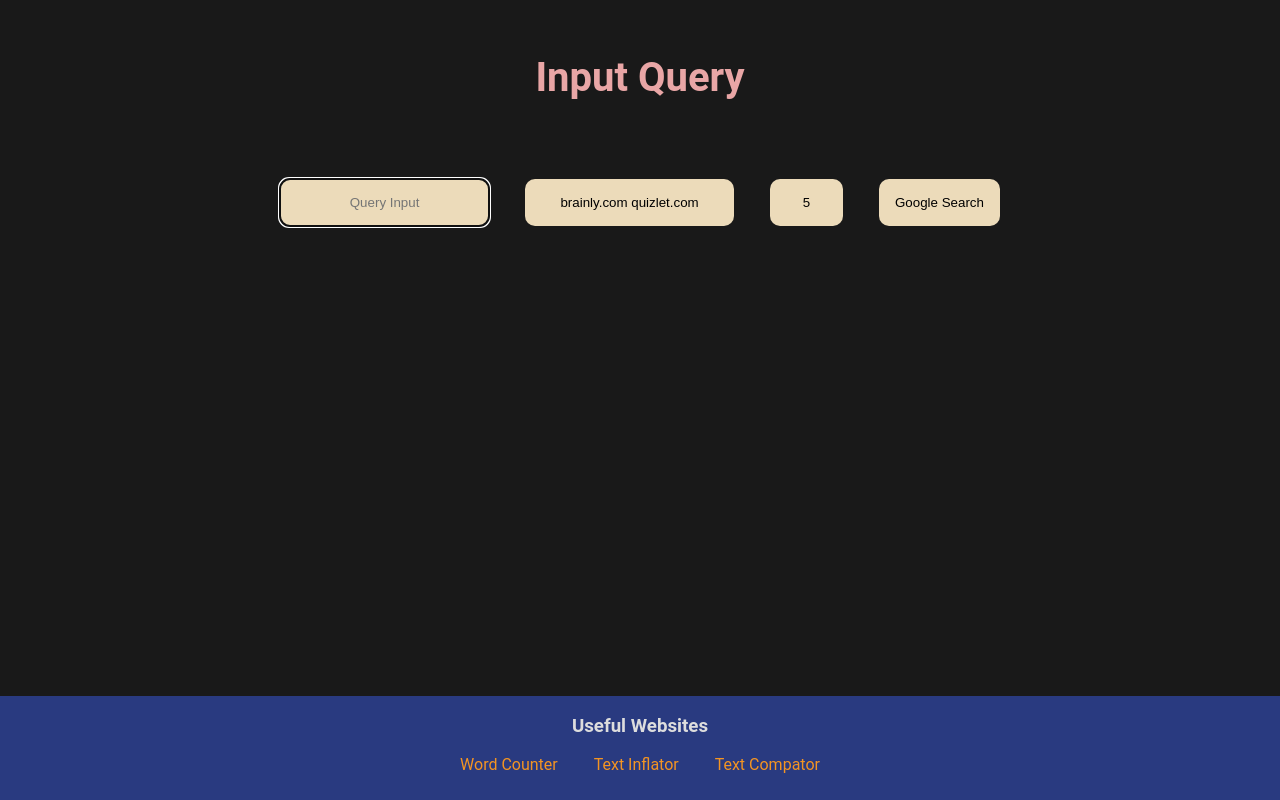
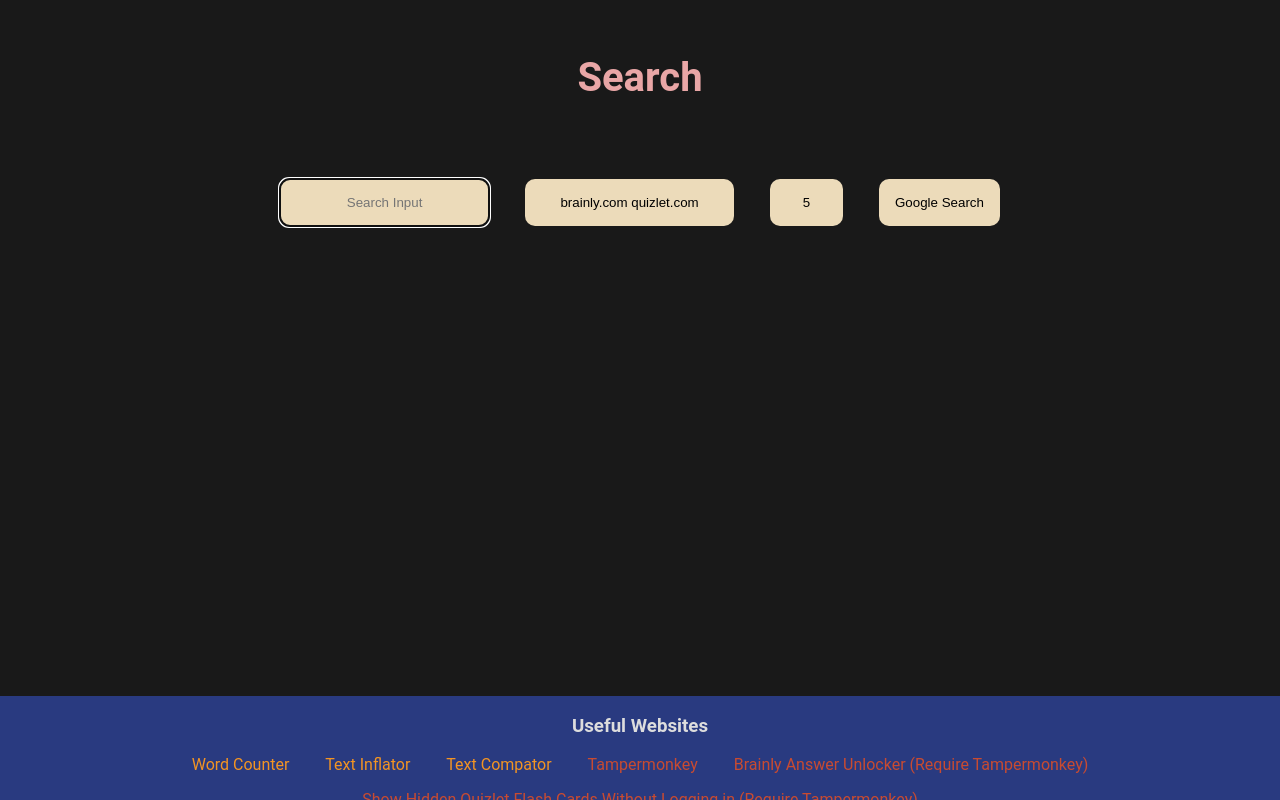
Before and after one commit to YeetingWaterbottle/brainly-search-flask, a Flask app: page / in a window 1280 px wide. Run offline with Flask 2, Linux system fonts and the light colour scheme.

Commit message:
add style.css instead of inside html, add more useful websites and better styling

```diff
--- /dev/null
+++ b/static/css/style.css
@@ -0,0 +1,79 @@
+body {
+    font-family: Roboto, arial, sans-serif;
+    text-align: center;
+    background-color: rgb(25, 25, 25);
+}
+
+a {
+    color: rgb(83, 126, 197);
+    margin: 1rem;
+    text-decoration: none;
+}
+
+form {
+    padding: 1rem;
+}
+
+input {
+    padding: 1rem;
+    margin: 1rem;
+    text-align: center;
+    background-color: rgb(236, 219, 186);
+    border: none;
+    border-radius: 10px;
+}
+
+input[type="number"]::-webkit-inner-spin-button,
+input[type="number"]::-webkit-outer-spin-button {
+    -webkit-appearance: none;
+    margin: 0;
+}
+
+h1 {
+    color: rgb(233, 166, 166);
+    font-size: 2.5rem;
+}
+
+h2 {
+    color: rgb(221, 221, 221);
+    padding: 1rem;
+}
+
+h3 {
+    color: rgb(221, 221, 221);
+}
+
+footer {
+    position: absolute;
+    left: 0;
+    bottom: 0;
+    width: 100%;
+    min-height: 6.5rem;
+    max-height: 6.5rem;
+    overflow-y: auto;
+    height: auto;
+    background: rgb(41, 58, 128);
+}
+
+footer a {
+    color: rgb(243, 148, 34);
+    margin-top: 0;
+    display: inline-block;
+}
+
+.warning {
+    color: rgb(200, 75, 49);
+}
+
+::-webkit-scrollbar {
+    width: 0.5rem;
+}
+
+::-webkit-scrollbar-track {
+    background-color: transparent;
+}
+
+::-webkit-scrollbar-thumb {
+    background-color: #d6dee1;
+    border-radius: 20px;
+}
--- a/templates/base.html
+++ b/templates/base.html
@@ -4,62 +4,14 @@
         <meta charset="UTF-8" />
         <meta http-equiv="X-UA-Compatible" content="IE=edge" />
         <meta name="viewport" content="width=device-width, initial-scale=1.0" />
-        <style>
-            body {
-                font-family: Roboto, arial, sans-serif;
-                text-align: center;
-                background-color: rgb(25, 25, 25);
-            }
-            a {
-                color: rgb(83, 126, 197);
-                padding: 1rem;
-                text-decoration: none;
-            }
-            form {
-                padding: 1rem;
-            }
-            input {
-                padding: 1rem;
-                margin: 1rem;
-                text-align: center;
-                background-color: rgb(236, 219, 186);
-                border: none;
-                border-radius: 10px;
-            }
-            input[type="number"]::-webkit-inner-spin-button,
-            input[type="number"]::-webkit-outer-spin-button {
-                -webkit-appearance: none;
-                margin: 0;
-            }
-            h1 {
-                color: rgb(233, 166, 166);
-                font-size: 2.5rem;
-            }
-            h2 {
-                color: rgb(221, 221, 221);
-                padding: 1rem;
-            }
-            h3 {
-                color: rgb(221, 221, 221);
-            }
-            footer {
-                position: absolute;
-                left: 0;
-                bottom: 0;
-                width: 100%;
-                height: 6.5rem;
-                background: rgb(41, 58, 128);
-            }
-            footer a {
-                color: rgb(243, 148, 34);
-            }
-        </style>
+        <link rel="stylesheet" href="{{ url_for('static', filename='css/style.css') }}" />
         <title>Brainly Search</title>
     </head>
+
     <body>
-        <a href="/"><h1>Input Query</h1></a>
+        <a href="/"><h1>Search</h1></a>
         <form id="query_form" action="#" method="POST">
-            <input type="text" name="query_input" placeholder="Query Input" onpaste="submit_query()" autofocus autocomplete="false" />
+            <input type="text" name="query_input" placeholder="Search Input" onpaste="submit_query()" autofocus autocomplete="false" />
             <input type="text" name="query_site" placeholder="Specify Site" value="brainly.com quizlet.com" autocomplete="false" />
             <input type="number" name="result_number" placeholder="Result Number" value="5" min="1" max="100" autocomplete="false" />
             <input type="submit" value="Google Search" />
@@ -72,6 +24,9 @@
             <a target="_blank" rel="noopener noreferrer" href="https://wordcounter.net/">Word Counter</a>
             <a target="_blank" rel="noopener noreferrer" href="http://www.textinflator.com/">Text Inflator</a>
             <a target="_blank" rel="noopener noreferrer" href="https://www.textcompactor.com/">Text Compator</a>
+            <a class="warning" target="_blank" rel="noopener noreferrer" href="https://www.tampermonkey.net/">Tampermonkey</a>
+            <a class="warning" target="_blank" rel="noopener noreferrer" href="https://greasyfork.org/en/scripts/422892-brainly-unlocker"> Brainly Answer Unlocker (Require Tampermonkey) </a>
+            <a class="warning" target="_blank" rel="noopener noreferrer" href="https://greasyfork.org/en/scripts/447040-quizlet-show-hidden-flashcards"> Show Hidden Quizlet Flash Cards Without Logging in (Require Tampermonkey) </a>
         </footer>
 
         <script>
```
